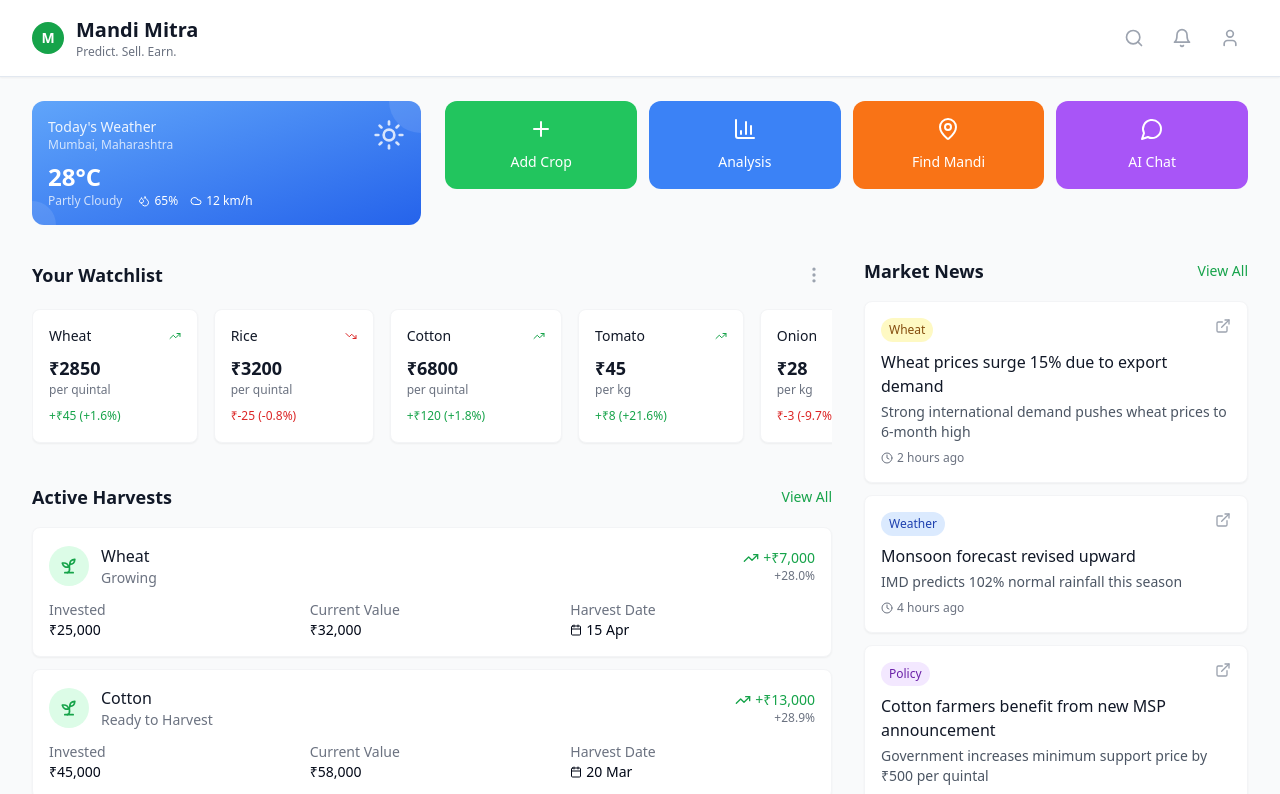
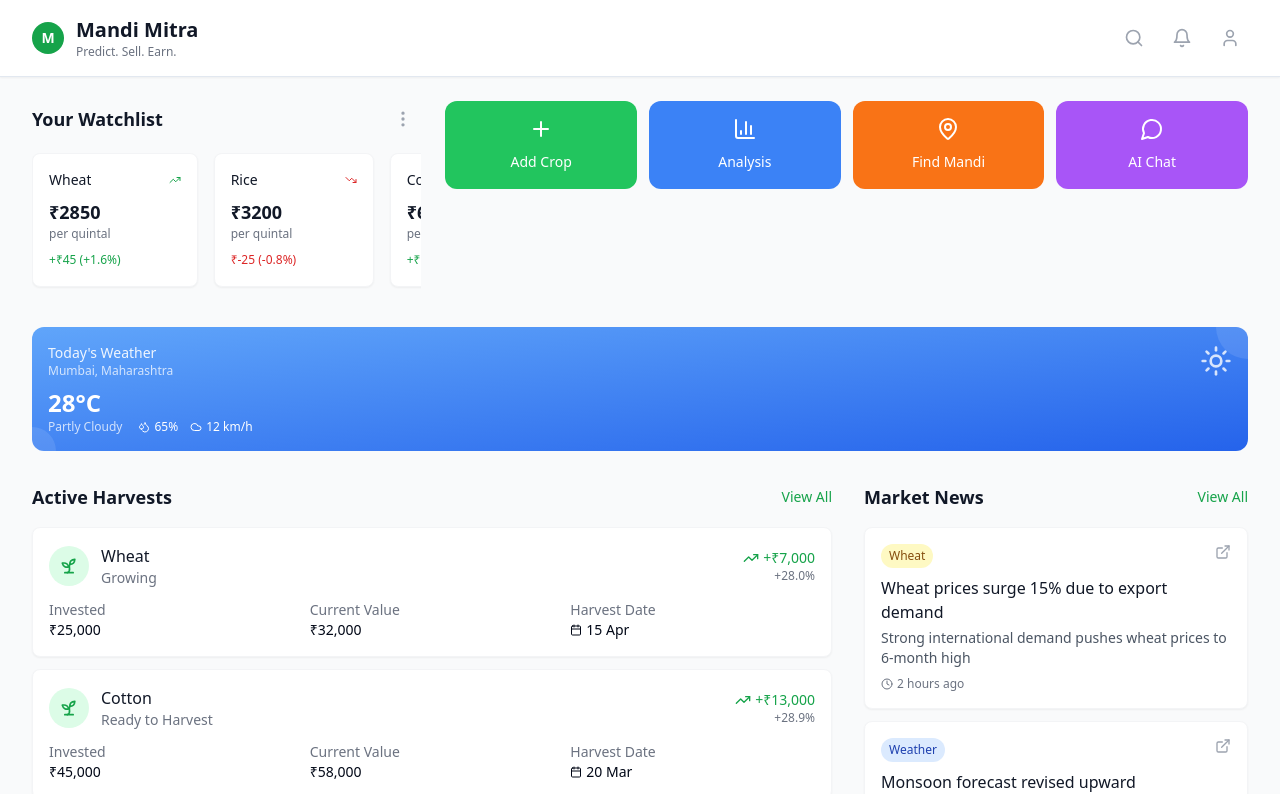
Before and after one commit to arjun-713/Naanu-Raitha, a React (Vite) app: page / in a window 1280 px wide. Shown: the top 794 px of the page. Built offline with nearby package versions, Linux system fonts and the light colour scheme.

Commit message:
Swap Weather and Watchlist sections
Move the CropWatchlist to the top and WeatherWidget to the bottom of the grid in the Index page.

```diff
--- a/src/pages/Index.tsx
+++ b/src/pages/Index.tsx
@@ -12,21 +12,25 @@ const Index = () => {
       <Header />
 
       <div className="max-w-7xl mx-auto px-4 sm:px-6 lg:px-8 py-6">
-        {/* Weather and Quick Actions */}
+        {/* Watchlist and Quick Actions */}
         <div className="grid grid-cols-1 lg:grid-cols-3 gap-6 mb-8">
           <div className="lg:col-span-1">
-            <WeatherWidget />
+            <CropWatchlist />
           </div>
           <div className="lg:col-span-2">
             <QuickActions />
           </div>
         </div>
 
+        {/* Weather Widget */}
+        <div className="mb-8">
+          <WeatherWidget />
+        </div>
+
         {/* Main Content */}
         <div className="grid grid-cols-1 xl:grid-cols-3 gap-8">
           {/* Left Column */}
           <div className="xl:col-span-2 space-y-8">
-            <CropWatchlist />
             <HarvestSummary />
           </div>
 
```
